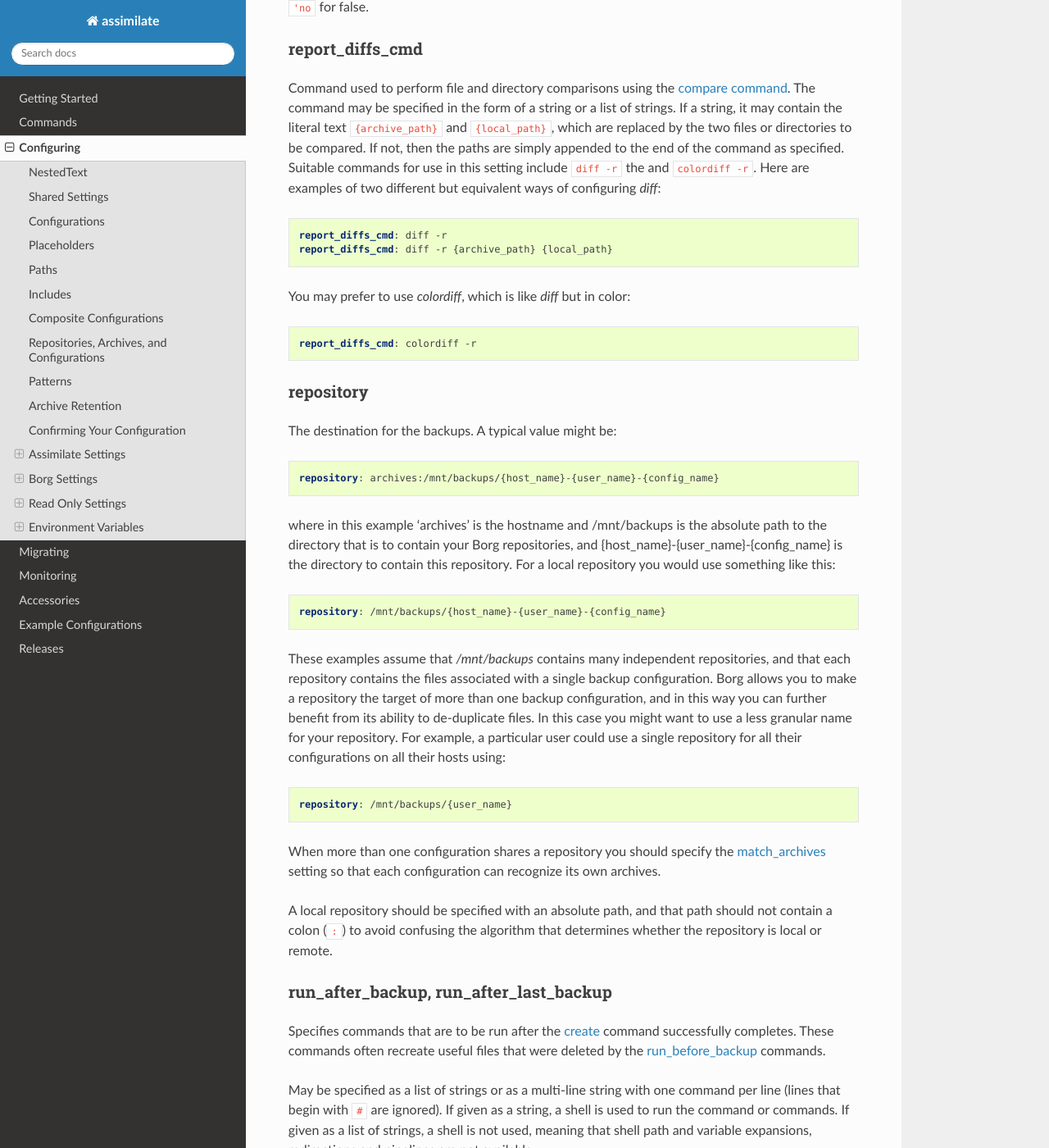
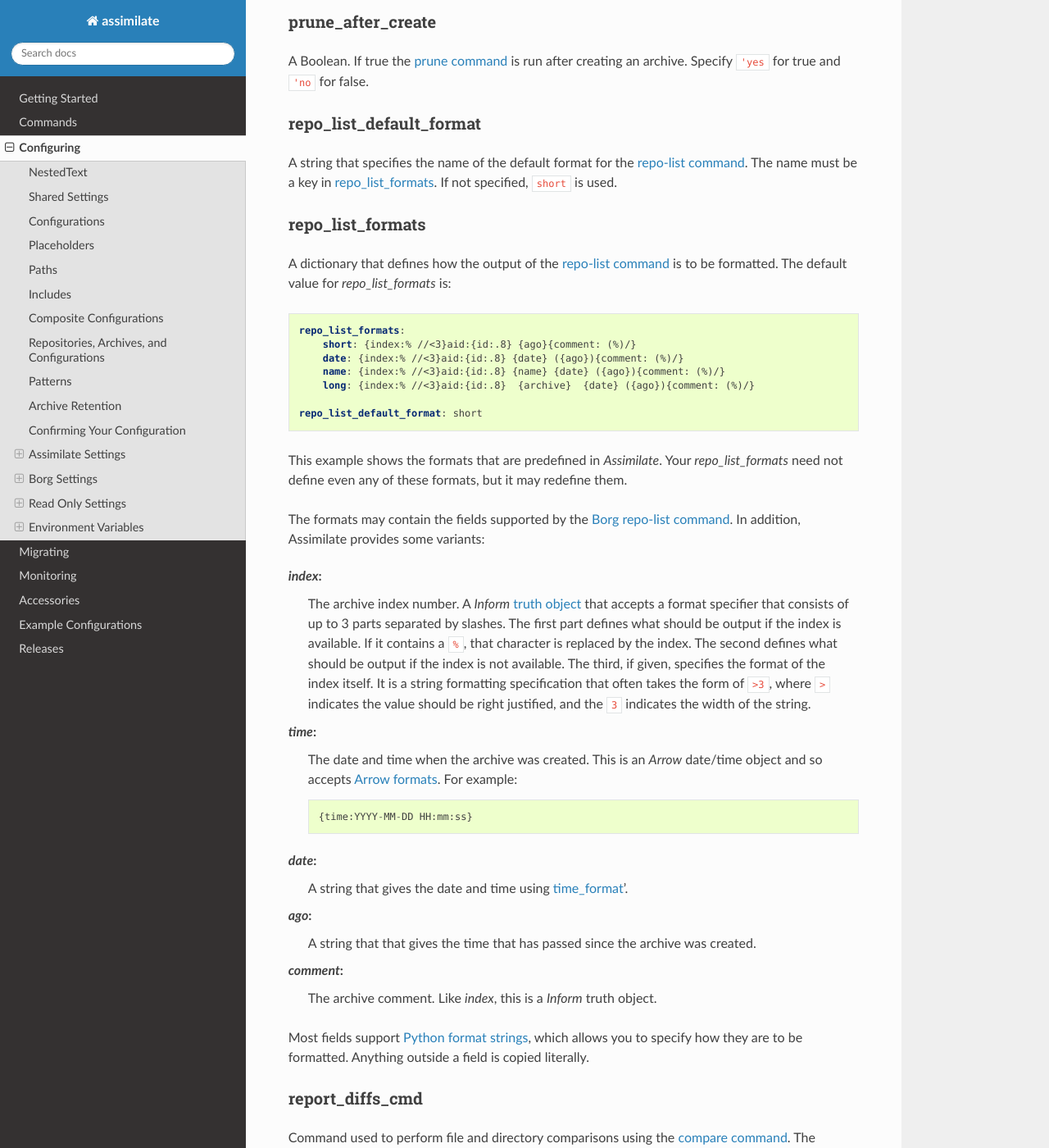
Before and after one commit to KenKundert/assimilate, a Sphinx documentation site: the page built from doc/configuring.rst, in a window 1280 px wide and 1400 px high, scrolled down 21649 px. Shown: the whole window at 82% size. Built offline with Sphinx 7.4.7 and the Read the Docs theme 3.1.0, drawn with Linux system fonts in a browser that asks for light colours; some of the changed text lies outside the part shown.

Commit message:
substantial changes to repo-list, enhancements to create, list
Add support for obscure borg create options
Add formats to repo-list
Add time_format setting.
Rename default_list_format to list_default_format
Rename MTime, CTime, ATime to mTime, cTime, aTime list placeholders
Rename CSize, DSize, DSSize to cSize, dSize, dsSize list placeholders.
Added mAgo, cAgo, aAgo list placeholders

```diff
--- a/doc/commands.rst
+++ b/doc/commands.rst
@@ -665,7 +665,7 @@ the log, specify the ``--narrate`` command line option.
 .. _list:
 
 List
---------
+----
 
 Once a backup has been performed, you can list the files available in your
 archive using:
--- a/doc/configuring.rst
+++ b/doc/configuring.rst
@@ -1054,8 +1054,9 @@ will have to close the editor and manually un-mount the archive.
 list_default_format
 ~~~~~~~~~~~~~~~~~~~
 
-A string that specifies the name of the default format.  The name must be a key
-in :ref:`list_formats`.  If not specified, ``short`` is used.
+A string that specifies the name of the default format for the :ref:`list
+command <list>`.  The name must be a key in :ref:`list_formats`.  If not
+specified, ``short`` is used.
 
 
 .. _list_formats:
@@ -1097,20 +1098,24 @@ need to specify them again.  Anything you specify will override the predefined
 versions, and you can add additional formats.
 
 The formats may contain the fields supported by the `Borg list command
-<https://borgbackup.readthedocs.io/en/stable/usage/list.html#borg-list>`_.  In
-addition, Assimilate provides some variants:
-
-*MTime*, *CTime*, *ATime*:
+<https://borgbackup.readthedocs.io/en/stable/usage/list.html#the-format-specifier-syntax>`_.
+In addition, Assimilate provides some variants:
+
+*mTime*, *cTime*, *aTime*:
    The *Borg* *mtime*, *ctime*, and *atime* fields are simple strings, these
    variants are `Arrow objects
-   <https://arrow.readthedocs.io/en/latest/#supported-tokens>`_ that support
-   formatting options.  For example:
+   <https://arrow.readthedocs.io/en/latest/guide.html#supported-tokens>`_
+   that support formatting options.  For example:
 
    .. code-block:: nestedtext
 
-        date: {MTime:ddd YYYY-MM-DD HH:mm:ss} {path}{Type}
-
-*Size*, *CSize*, *DSize*, *DCSize*:
+        date: {mTime:ddd YYYY-MM-DD HH:mm:ss} {path}{Type}
+
+*mAgo*, *cAgo*, *aAgo*:
+   The *Borg* *mtime*, *ctime*, and *atime* fields converted into a string that
+   describes how long ago the time was.
+
+*Size*, *cSize*, *dSize*, *dcSize*:
    The *Borg* *size*, *csize*, *dsize* and *dctime* fields are simple integers,
    these variants are `QuantiPhy objects
    <https://quantiphy.readthedocs.io/en/stable/user.html#string-formatting>`_
@@ -1298,6 +1303,78 @@ prune_after_create
 
 A Boolean. If true the :ref:`prune command <prune>` is run after creating an
 archive.  Specify ``'yes`` for true and ``'no`` for false.
+
+
+.. _repo_list_default_format:
+
+repo_list_default_format
+~~~~~~~~~~~~~~~~~~~~~~~~
+
+A string that specifies the name of the default format for the :ref:`repo-list
+command <repo-list>`.  The name must be a key in :ref:`repo_list_formats`.  If
+not specified, ``short`` is used.
+
+
+.. _repo_list_formats:
+
+repo_list_formats
+~~~~~~~~~~~~~~~~~
+
+A dictionary that defines how the output of the :ref:`repo-list command
+<repo-list>` is to be formatted.  The default value for *repo_list_formats* is:
+
+.. code-block:: nestedtext
+
+        repo_list_formats:
+            short: {index:% //<3}aid:{id:.8} {ago}{comment: (%)/}
+            date: {index:% //<3}aid:{id:.8} {date} ({ago}){comment: (%)/}
+            name: {index:% //<3}aid:{id:.8} {name} {date} ({ago}){comment: (%)/}
+            long: {index:% //<3}aid:{id:.8}  {archive}  {date} ({ago}){comment: (%)/}
+
+        repo_list_default_format: short
+
+This example shows the formats that are predefined in *Assimilate*.  Your
+*repo_list_formats* need not define even any of these formats, but it may
+redefine them.
+
+The formats may contain the fields supported by the `Borg repo-list command
+<https://borgbackup.readthedocs.io/en/stable/usage/repo-list.html#the-format-specifier-syntax>`_.
+In addition, Assimilate provides some variants:
+
+*index*:
+   The archive index number.  A *Inform* `truth object
+   <https://inform.readthedocs.io/en/stable/user.html#truth>`_ that accepts
+   a format specifier that consists of up to 3 parts separated by slashes.  The
+   first part defines what should be output if the index is available.  If it
+   contains a ``%``, that character is replaced by the index.  The second
+   defines what should be output if the index is not available.  The third, if
+   given, specifies the format of the index itself.  It is a string formatting
+   specification that often takes the form of ``>3``, where ``>`` indicates the
+   value should be right justified, and the ``3`` indicates the width of the
+   string.
+
+*time*:
+    The date and time when the archive was created.  This is an *Arrow*
+    date/time object and so accepts `Arrow formats
+    <https://arrow.readthedocs.io/en/latest/guide.html#supported-tokens>`_.  For
+    example::
+
+        {time:YYYY-MM-DD HH:mm:ss}
+
+*date*:
+   A string that gives the date and time using :ref:`time_format`'.
+
+*ago*:
+   A string that that gives the time that has passed since the archive was
+   created.
+
+*comment*:
+   The archive comment.  Like *index*, this is a *Inform* truth object.
+
+Most fields support `Python format strings
+<https://docs.python.org/3/library/string.html#formatstrings>`_, which allows
+you to specify how they are to be formatted.  Anything outside a field is copied
+literally.
 
 
 .. _report_diffs_cmd:
@@ -1505,6 +1582,21 @@ A string that contains the command to be used for SSH. The default is ``ssh``.
 This can be used to specify SSH options.
 
 
+.. _time_format:
+
+time_format
+~~~~~~~~~~~
+
+A string specifies the default time format using the
+`Arrow formatting style
+<https://arrow.readthedocs.io/en/latest/guide.html#supported-tokens>`_.  For
+example:
+
+.. code-block:: nestedtext
+
+         time format: YYYY-MM-DD HH:mm:ss
+
+
 .. _verbose:
 
 verbose
--- a/doc/examples.rst
+++ b/doc/examples.rst
@@ -61,7 +61,7 @@ Here is the contents of the settings file:
     list formats:
         name: {path}
         short: {path}{Type}
-        date: {MTime:ddd YYYY-MM-DD HH:mm:ss} {path}{Type}
+        date: {mTime:ddd YYYY-MM-DD HH:mm:ss} {path}{Type}
         size: {size:8} {path}{Type}
         si: {Size:7.2b} {path}{Type}
         owner: {user:8} {path}{Type}
@@ -201,7 +201,7 @@ Here is the contents of the shared settings file: ~/.config/assimilate/settings.
     list formats:
         name: {path}
         short: {path}{Type}
-        date: {MTime:ddd YYYY-MM-DD HH:mm:ss} {path}{Type}
+        date: {mTime:ddd YYYY-MM-DD HH:mm:ss} {path}{Type}
         size: {size:8} {path}{Type}
         si: {Size:7.2b} {path}{Type}
         owner: {user:8} {path}{Type}
--- a/doc/migrating.rst
+++ b/doc/migrating.rst
@@ -144,7 +144,7 @@ Here are a few things to notice about this specification:
         list formats:
             name: {path}
             short: {path}{Type}
-            date: {MTime:ddd YYYY-MM-DD HH:mm:ss} {path}{Type}
+            date: {mTime:ddd YYYY-MM-DD HH:mm:ss} {path}{Type}
             size: {size:8} {path}{Type}
             si: {Size:7.2b} {path}{Type}
             owner: {user:8} {path}{Type}
--- a/pyproject.toml
+++ b/pyproject.toml
@@ -23,7 +23,7 @@ dependencies = [
     "appdirs",
     "arrow>=1.3",
     "docopt",
-    "inform>=1.35",
+    "inform>=1.36",
     "nestedtext",
     "ntlog",
     "quantiphy",
```
Also changed, not shown: doc/index.rst (+3 -4 lines), 6 other files.
